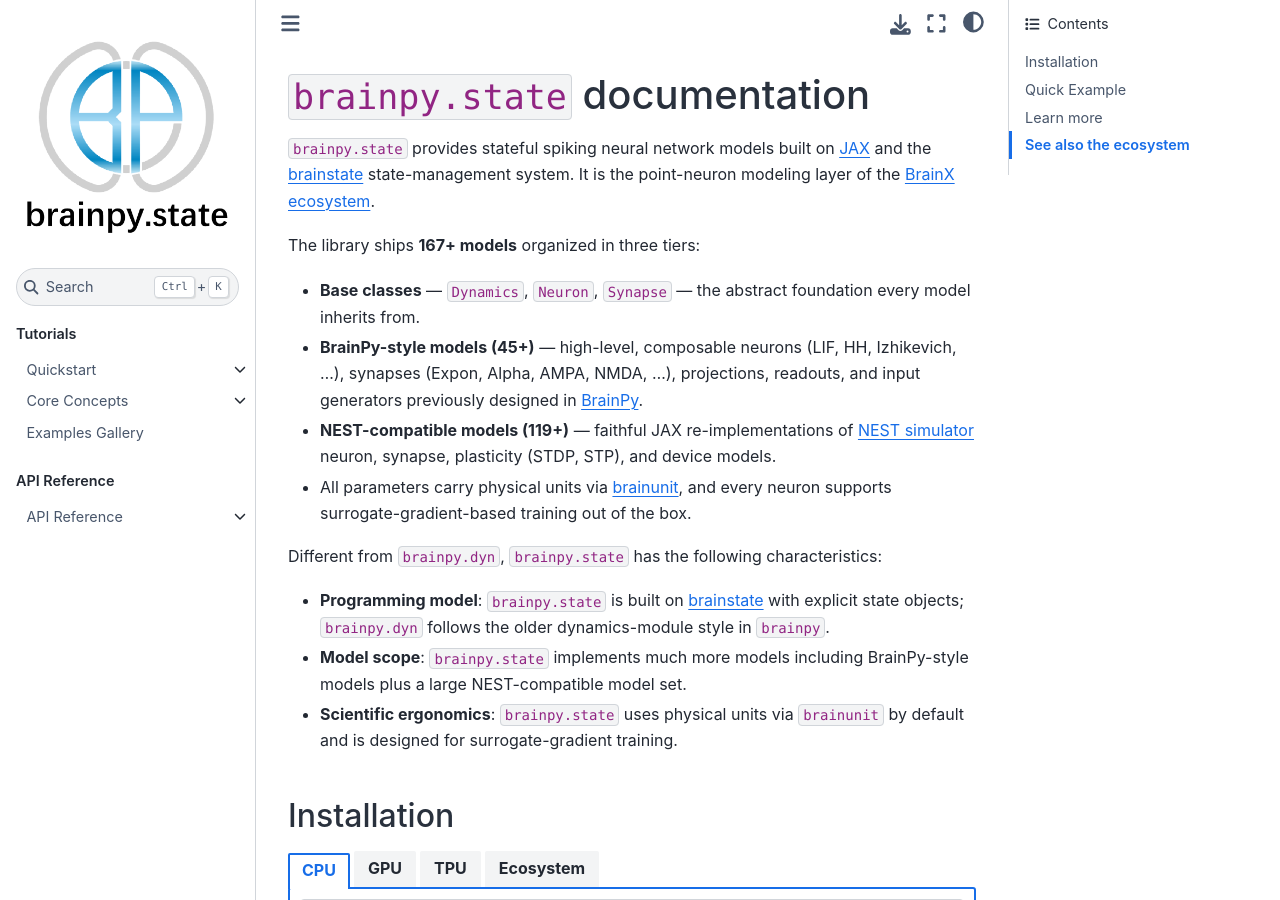
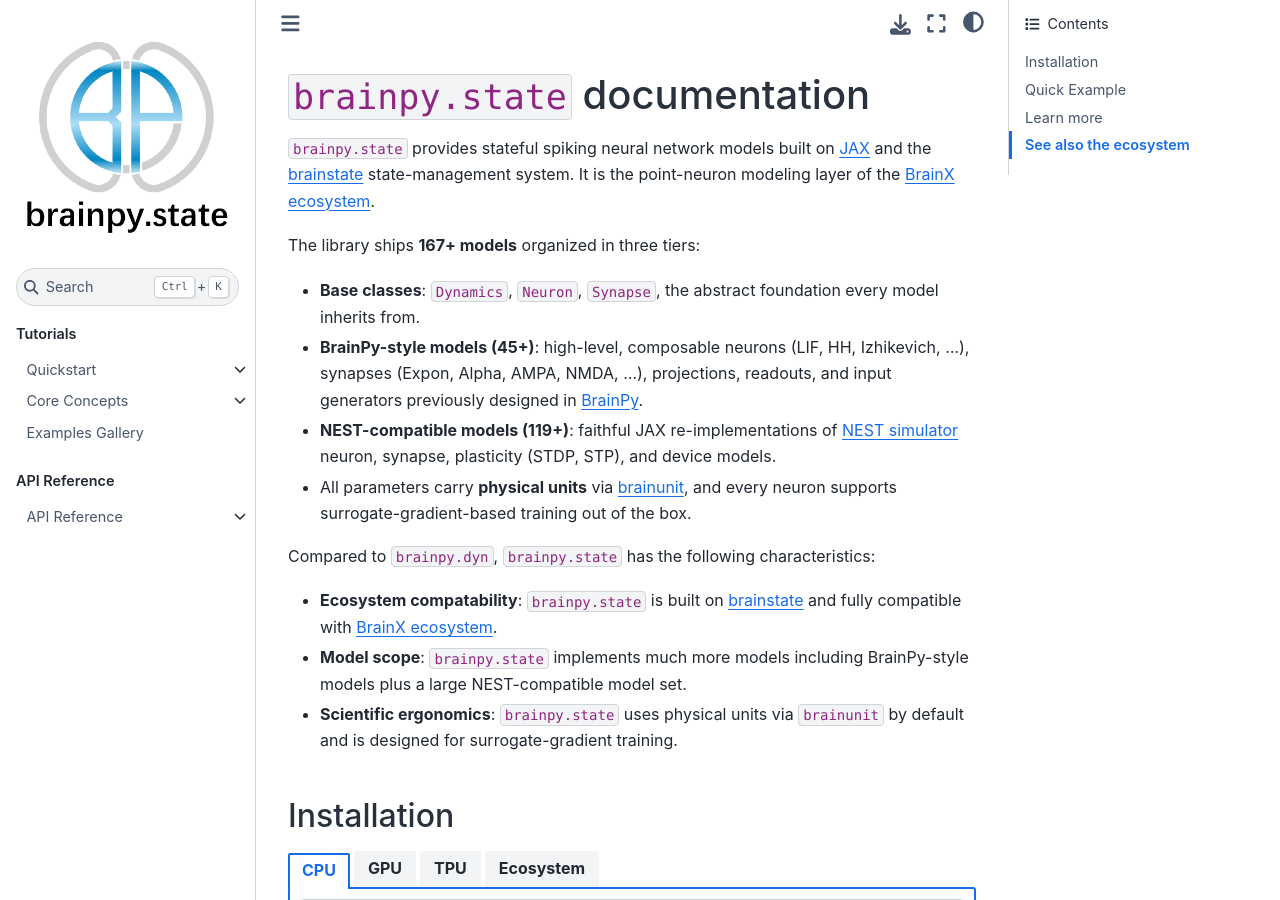
Before and after one commit to chaobrain/brainpy.state, a Sphinx documentation site: the page built from docs/index.rst, in a window 1280 px wide and 900 px high. Built offline with Sphinx 7.4.7 and the Sphinx Book theme 1.1.4, drawn with Linux system fonts in a browser that asks for light colours; pages that are not in the unit, such as notebooks, are missing from menus.

Commit message:
docs: improve formatting and consistency in mathematical expressions and documentation

```diff
--- a/docs/index.rst
+++ b/docs/index.rst
@@ -9,19 +9,19 @@
 
 The library ships **167+ models** organized in three tiers:
 
-- **Base classes** — ``Dynamics``, ``Neuron``, ``Synapse`` — the abstract foundation every model inherits from.
-- **BrainPy-style models (45+)** — high-level, composable neurons (LIF, HH, Izhikevich, ...),
+- **Base classes**: ``Dynamics``, ``Neuron``, ``Synapse``, the abstract foundation every model inherits from.
+- **BrainPy-style models (45+)**: high-level, composable neurons (LIF, HH, Izhikevich, ...),
   synapses (Expon, Alpha, AMPA, NMDA, ...), projections, readouts, and input generators
   previously designed in `BrainPy <https://brainpy.readthedocs.io/>`_.
-- **NEST-compatible models (119+)** — faithful JAX re-implementations of
+- **NEST-compatible models (119+)**: faithful JAX re-implementations of
   `NEST simulator <https://nest-simulator.readthedocs.io/>`_ neuron, synapse,
   plasticity (STDP, STP), and device models.
-- All parameters carry physical units via `brainunit <https://github.com/chaobrain/brainunit>`_,
+- All parameters carry **physical units** via `brainunit <https://github.com/chaobrain/brainunit>`_,
   and every neuron supports surrogate-gradient-based training out of the box.
 
-Different from ``brainpy.dyn``, ``brainpy.state`` has the following characteristics:
+Compared to ``brainpy.dyn``, ``brainpy.state`` has the following characteristics:
 
-- **Programming model**: ``brainpy.state`` is built on `brainstate <https://github.com/chaobrain/brainstate>`_ with explicit state objects; ``brainpy.dyn`` follows the older dynamics-module style in ``brainpy``.
+- **Ecosystem compatability**: ``brainpy.state`` is built on `brainstate <https://github.com/chaobrain/brainstate>`_ and fully compatible with `BrainX ecosystem <https://brainmodeling.readthedocs.io>`_.
 - **Model scope**: ``brainpy.state`` implements much more models including BrainPy-style models plus a large NEST-compatible model set.
 - **Scientific ergonomics**: ``brainpy.state`` uses physical units via ``brainunit`` by default and is designed for surrogate-gradient training.
 
```
Also changed, not shown: README.md (+6 -6 lines), 7 other files.
